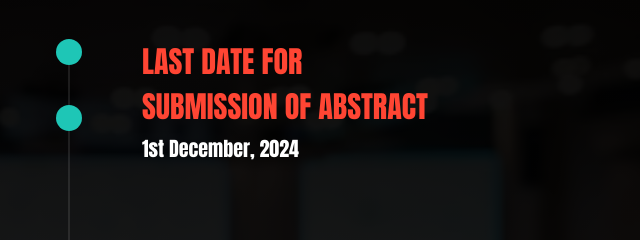
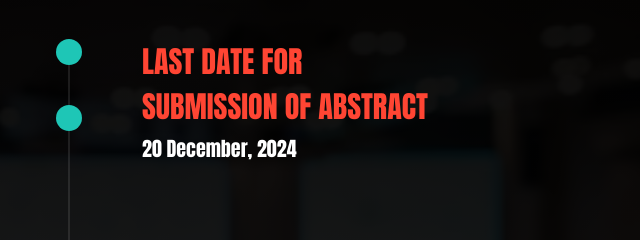
Before and after one commit to sampathiraosidharth/ICRAMIE, a plain HTML site: page index.html in a window 1280 px wide. Shown: the part 7680-7920 px from the top of the page, 571-1211 px from the left. Drawn offline with Linux system fonts and the light colour scheme; a web font is replaced by a local one.

Commit message:
Add existing project files to Git

```diff
--- a/index.html
+++ b/index.html
@@ -527,7 +527,7 @@
                                 <div class="porgram_top">
                                     <span class=" wow fadeInLeft" data-wow-duration="1s" data-wow-delay=".3s">LAST DATE
                                         FOR SUBMISSION OF ABSTRACT</span>
-                                    <h4 class=" wow fadeInUp" data-wow-duration="1s" data-wow-delay=".4s">1st December,
+                                    <h4 class=" wow fadeInUp" data-wow-duration="1s" data-wow-delay=".4s">20 December,
                                         2024
                                     </h4>
                                 </div>
```
